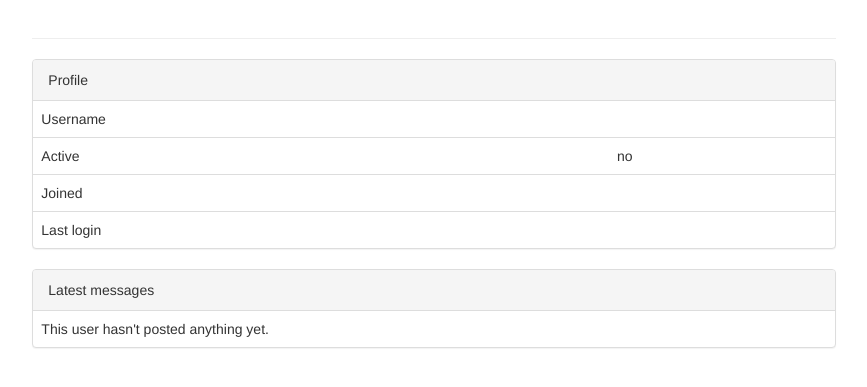
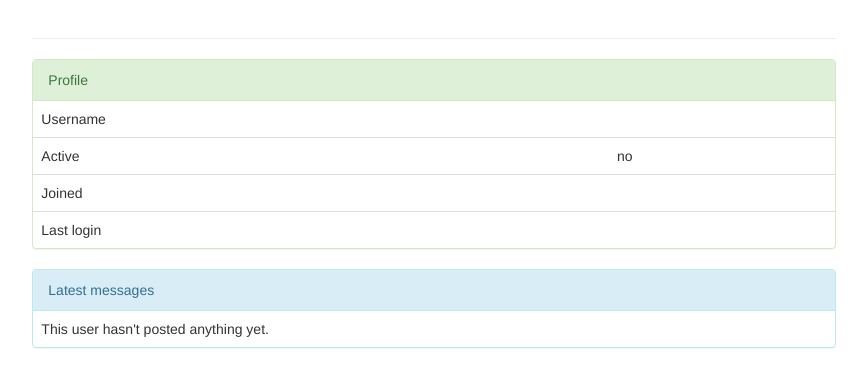
Before and after one commit to mrkkrp/glass, a Django app: template templates/glass/user.html in a window 1280 px wide. Shown: the part 51-438 px from the top of the page, without its empty margins (206-1073 px from the left). Run offline with Django 3.2, Linux system fonts and the light colour scheme; the template is opened without the code that fills it, so the values that code supplies are empty; some libraries are stand-ins or nearby versions.

Commit message:
various corrections

```diff
--- a/templates/glass/base.html
+++ b/templates/glass/base.html
@@ -17,6 +17,7 @@
     <title>Глас | {% usekwacro title %}</title>
     <link href="{% static 'css/bootstrap.min.css' %}" rel="stylesheet">
     <link href="{% static 'css/dashboard.css'     %}" rel="stylesheet">
+    <script src="https://ajax.googleapis.com/ajax/libs/jquery/1.11.3/jquery.min.js"></script>
   </head>
   <body style="padding-top: 40px; padding-bottom: 40px;">
     <div class="navbar navbar-default navbar-fixed-top" role="navigation">
@@ -119,7 +120,6 @@
 
     <!-- Bootstrap core JavaScript -->
     <!-- Placed at the end of the document so the pages load faster -->
-    <script src="https://ajax.googleapis.com/ajax/libs/jquery/1.11.3/jquery.min.js"></script>
     <script src="{% static 'js/glass-ajax.js' %}"></script>
     <script src="{% static 'js/bootstrap.min.js' %}"></script>
   </body>
--- a/templates/glass/user.html
+++ b/templates/glass/user.html
@@ -18,7 +18,7 @@
 
 {% block content %}
 
-<div class="panel panel-default">
+<div class="panel panel-success">
   <div class="panel-heading">Profile</div>
   <table class="table">
     <tr><td>Username</td><td>{{ this_user.username }}</td></tr>
@@ -37,7 +37,7 @@
   </table>
 </div>
 
-<div class="panel panel-default">
+<div class="panel panel-info">
   <table class="table">
     <div class="panel-heading">Latest messages</div>
     {% for message in latest_msgs %}
--- a/templates/registration/password_change_done.html
+++ b/templates/registration/password_change_done.html
@@ -1,7 +1,7 @@
 {% extends 'glass/base.html' %}
 {% load staticfiles %}
 {% block title %}
-Password Changed
+Password changed
 {% endblock title %}
 
 {% block content %}
--- a/templates/registration/password_change_form.html
+++ b/templates/registration/password_change_form.html
@@ -1,7 +1,7 @@
 {% extends 'glass/base.html' %}
 {% load staticfiles %}
 {% block title %}
-Change Password
+Change password
 {% endblock title %}
 
 {% block content %}
```
Also changed, not shown: glass/admin.py (+4 -3 lines), glass/models.py (+5 -4 lines).
